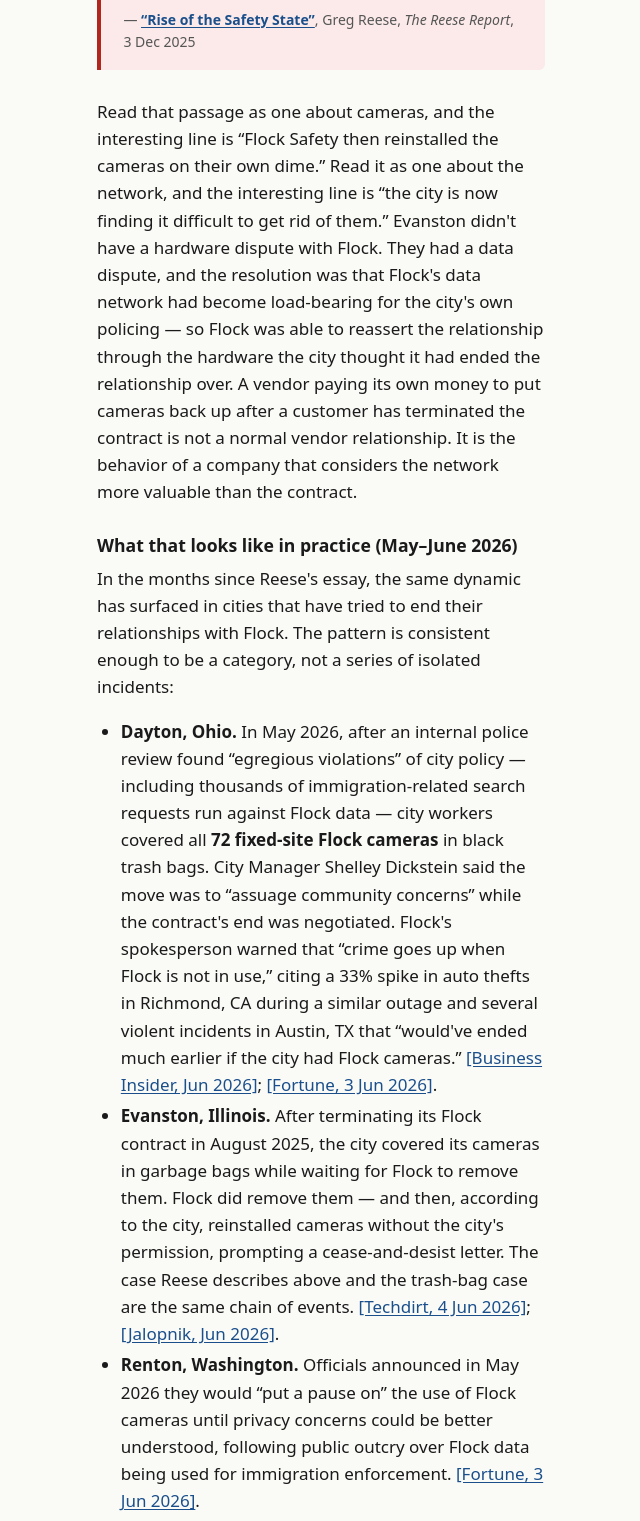
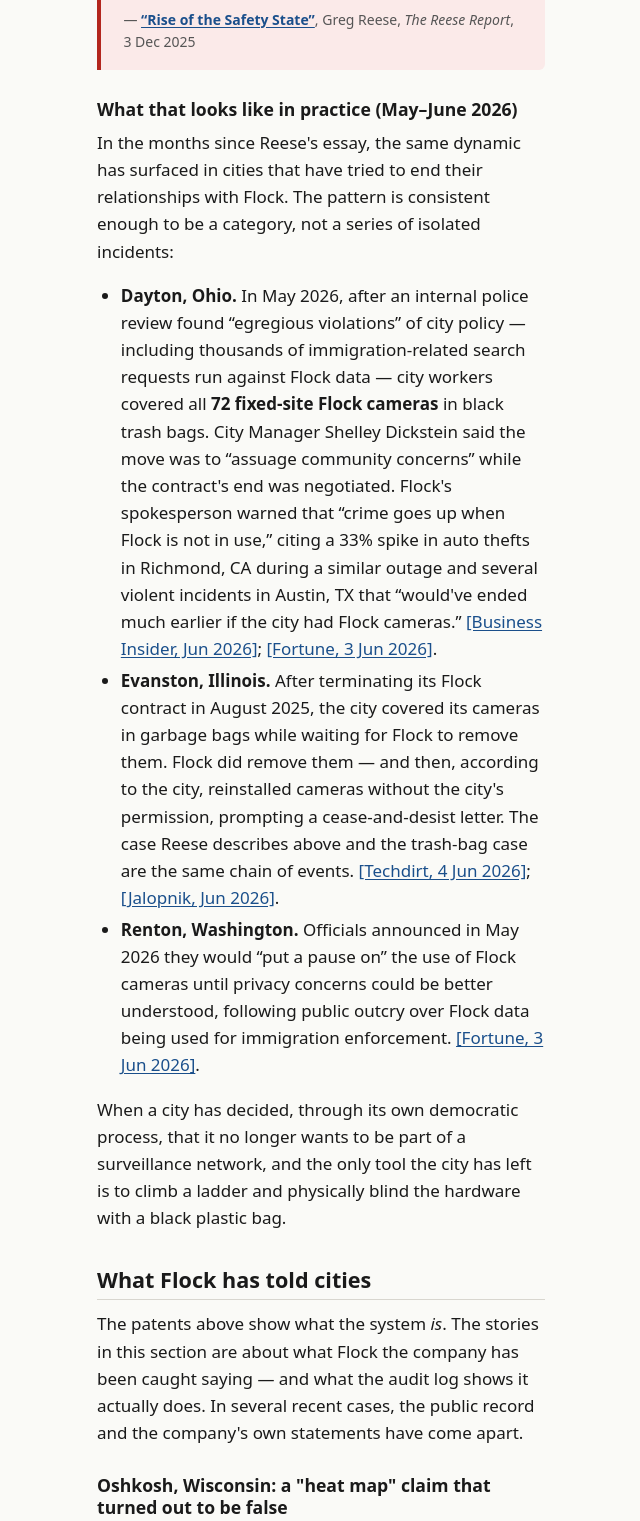
Before and after one commit to deflockalamo/deflockalamo-site, a plain HTML site: page flock.html in a window 1280 px wide. Shown: the part 8733-10254 px from the top of the page, without its empty margins (427-1067 px from the left). Drawn offline with Linux system fonts and the light colour scheme.

Commit message:
more rearranging

```diff
--- a/flock.html
+++ b/flock.html
@@ -448,8 +448,7 @@
           The previous section closed on a one-sentence observation
           that the company name says <em>safety</em> and Flock's
           own marketing says <em>see everything</em>, and that
-          those are not the same word. This section is the
-          receipt for that gap. Flock's cameras are the input
+          those are not the same word. Flock's cameras are the input
           devices. The network is the asset &mdash; and it is
           the asset Flock protects, even against its own
           customers. The clearest external statement of that
@@ -474,23 +473,7 @@
             Greg Reese, <em>The Reese Report</em>, 3 Dec 2025
           </figcaption>
         </figure>
-        <p>
-          Read that passage as one about cameras, and the
-          interesting line is &ldquo;Flock Safety then reinstalled
-          the cameras on their own dime.&rdquo; Read it as one
-          about the network, and the interesting line is &ldquo;the
-          city is now finding it difficult to get rid of them.&rdquo;
-          Evanston didn't have a hardware dispute with Flock. They
-          had a data dispute, and the resolution was that Flock's
-          data network had become load-bearing for the city's own
-          policing &mdash; so Flock was able to reassert the
-          relationship through the hardware the city thought it
-          had ended the relationship over. A vendor paying its own
-          money to put cameras back up after a customer has
-          terminated the contract is not a normal vendor
-          relationship. It is the behavior of a company that
-          considers the network more valuable than the contract.
-        </p>
+
         <h3>What that looks like in practice (May&ndash;June 2026)</h3>
         <p>
           In the months since Reese's essay, the same dynamic has
@@ -542,18 +525,11 @@
           </li>
         </ul>
         <p>
-          The trash bag is not a workaround. It is a symptom.
           When a city has decided, through its own democratic
           process, that it no longer wants to be part of a
           surveillance network, and the only tool the city has
           left is to climb a ladder and physically blind the
-          hardware with a black plastic bag &mdash; that is what
-          the network-is-the-product argument looks like in the
-          field. The cameras are owned by the city (or attached
-          to city property under contract). The data is owned
-          by Flock. The network is owned by Flock. The decision
-          to keep the network online is no longer in the hands
-          of the people who live in the city.
+          hardware with a black plastic bag.
         </p>
 
 
```
